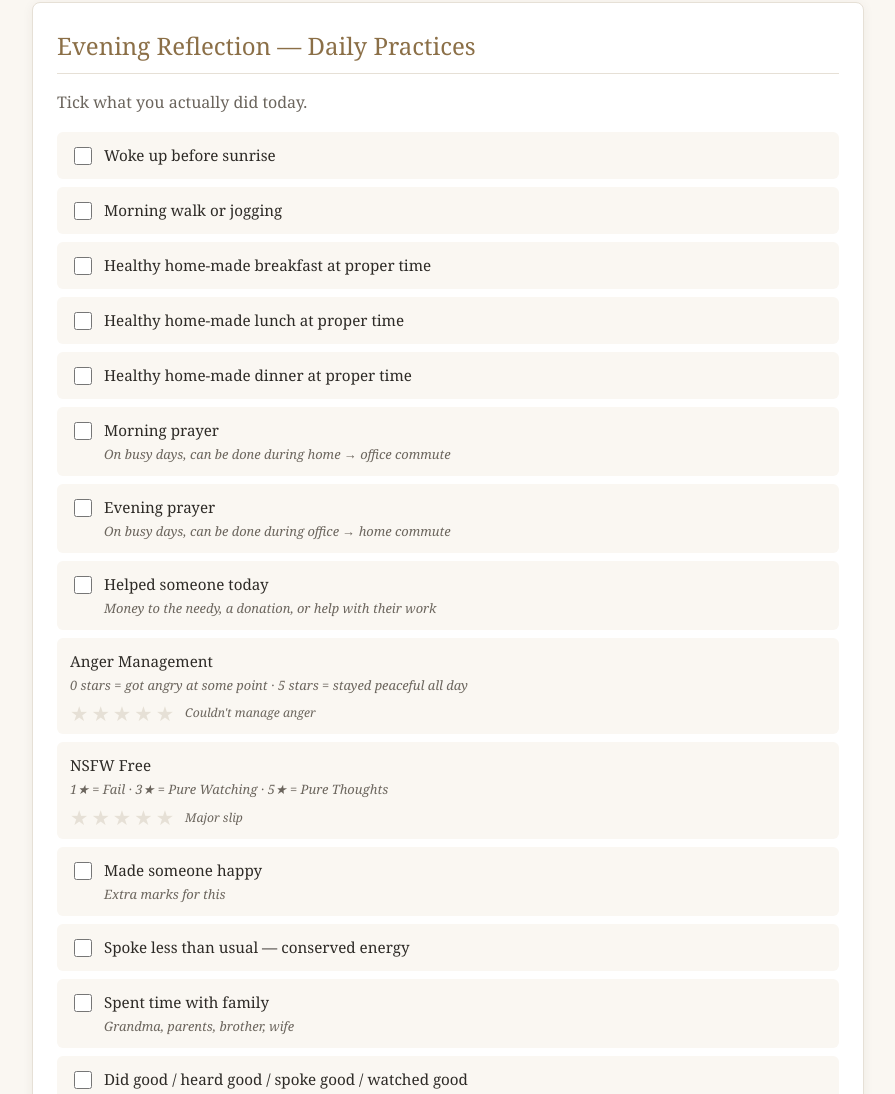
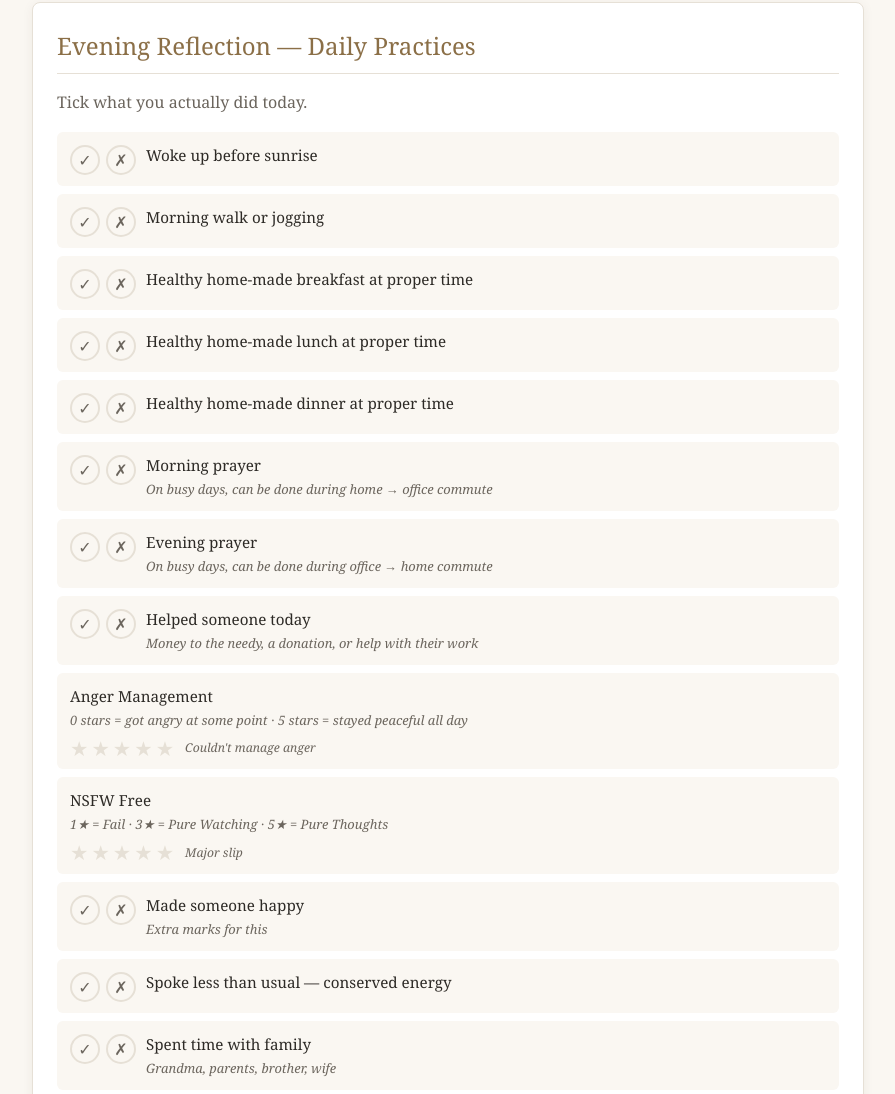
Before and after one commit to shray1/Dear-Diary, a plain HTML site: page diary.html in a window 1280 px wide. Shown: the part 991-2085 px from the top of the page, without its empty margins (192-1087 px from the left). Drawn offline with Linux system fonts and the light colour scheme.

Commit message:
Marking Yes/No to daily practices

```diff
--- a/diary.html
+++ b/diary.html
@@ -226,6 +226,38 @@
     background: #f0f5ed;
     border-color: var(--good);
   }
+  .check-item.marked-no {
+    background: #fdf0ec;
+    border-color: #d98060;
+  }
+  /* Tri-state Yes / No toggle buttons (daily practices only) */
+  .ptog-wrap {
+    display: flex;
+    gap: 6px;
+    margin-right: 10px;
+    flex-shrink: 0;
+    margin-top: 2px;
+  }
+  .ptog-btn {
+    width: 30px;
+    height: 30px;
+    border-radius: 50%;
+    border: 2px solid var(--line);
+    background: transparent;
+    cursor: pointer;
+    font-size: 1em;
+    line-height: 1;
+    display: flex;
+    align-items: center;
+    justify-content: center;
+    transition: all 0.15s;
+    color: var(--soft);
+    font-family: inherit;
+    padding: 0;
+  }
+  .ptog-btn:hover { border-color: var(--accent-soft); color: var(--ink); }
+  .ptog-yes.active  { background: var(--good);  border-color: var(--good);  color: #fff; }
+  .ptog-no.active   { background: #c0552a;      border-color: #c0552a;      color: #fff; }
   .star-rating {
     display: none;
     align-items: center;
@@ -1317,24 +1349,28 @@ function buildChecklist(containerId, items, kind) {
       el.appendChild(div);
       return;
     }
-    const inp = document.createElement('input');
-    inp.type = 'checkbox';
-    inp.id = 'chk_' + item.id;
-    inp.dataset.itemId = item.id;
-    inp.addEventListener('change', e => {
-      e.target.parentElement.classList.toggle('checked', e.target.checked);
-      if (isPeriodKind) {
-        const entryDate = document.getElementById('entryDate').value || todayISO();
-        if (e.target.checked) {
-          if (!e.target.dataset.performedOn) e.target.dataset.performedOn = entryDate;
-        } else {
-          e.target.dataset.performedOn = '';
-        }
-        updatePerformedOnLabel(item.id, e.target.dataset.performedOn);
-      }
-    });
+    if (!isPeriodKind) {
+      // Daily practices: tri-state Yes / No / Unfilled toggle buttons
+      div.id = 'pitem_' + item.id;
+      const togWrap = document.createElement('div');
+      togWrap.className = 'ptog-wrap';
+      const yesBtn = document.createElement('button');
+      yesBtn.type = 'button';
+      yesBtn.className = 'ptog-btn ptog-yes';
+      yesBtn.id = 'ptog_yes_' + item.id;
+      yesBtn.title = 'Yes — done';
+      yesBtn.textContent = '✓';
+      const noBtn = document.createElement('button');
+      noBtn.type = 'button';
+      noBtn.className = 'ptog-btn ptog-no';
+      noBtn.id = 'ptog_no_' + item.id;
+      noBtn.title = 'No — not done';
+      noBtn.textContent = '✗';
+      yesBtn.addEventListener('click', () => setPracticeState(item.id, yesBtn.classList.contains('active') ? null : 'yes'));
+      noBtn.addEventListener('click',  () => setPracticeState(item.id, noBtn.classList.contains('active')  ? null : 'no'));
+      togWrap.appendChild(yesBtn);
+      togWrap.appendChild(noBtn);
       const lab = document.createElement('label');
-    lab.htmlFor = inp.id;
       lab.textContent = item.label;
       if (item.hint) {
         const h = document.createElement('span');
@@ -1342,9 +1378,7 @@ function buildChecklist(containerId, items, kind) {
         h.textContent = item.hint;
         lab.appendChild(h);
       }
-    if (item.stars) {
-      lab.appendChild(buildStarWidget(item.id));
-    }
+      if (item.stars)     lab.appendChild(buildStarWidget(item.id));
       if (item.subratings) {
         const subWrap = document.createElement('div');
         subWrap.className = 'subratings-wrap';
@@ -1357,16 +1391,62 @@ function buildChecklist(containerId, items, kind) {
         });
         lab.appendChild(subWrap);
       }
-    if (isPeriodKind) {
+      div.appendChild(togWrap);
+      div.appendChild(lab);
+      el.appendChild(div);
+      return;
+    }
+    // Weekly / Monthly: keep original checkbox behaviour
+    const inp = document.createElement('input');
+    inp.type = 'checkbox';
+    inp.id = 'chk_' + item.id;
+    inp.dataset.itemId = item.id;
+    inp.addEventListener('change', e => {
+      e.target.parentElement.classList.toggle('checked', e.target.checked);
+      const entryDate = document.getElementById('entryDate').value || todayISO();
+      if (e.target.checked) {
+        if (!e.target.dataset.performedOn) e.target.dataset.performedOn = entryDate;
+      } else {
+        e.target.dataset.performedOn = '';
+      }
+      updatePerformedOnLabel(item.id, e.target.dataset.performedOn);
+    });
+    const lab = document.createElement('label');
+    lab.htmlFor = inp.id;
+    lab.textContent = item.label;
+    if (item.hint) {
+      const h = document.createElement('span');
+      h.className = 'hint';
+      h.textContent = item.hint;
+      lab.appendChild(h);
+    }
     const perfSpan = document.createElement('span');
     perfSpan.className = 'performed-on';
     perfSpan.id = 'perfon_' + item.id;
     lab.appendChild(perfSpan);
-    }
     div.appendChild(inp);
     div.appendChild(lab);
     el.appendChild(div);
   });
+}
+
+function setPracticeState(id, state) {
+  // state: 'yes' | 'no' | null (unfilled)
+  const div   = document.getElementById('pitem_' + id);
+  const yBtn  = document.getElementById('ptog_yes_' + id);
+  const nBtn  = document.getElementById('ptog_no_' + id);
+  if (!div || !yBtn || !nBtn) return;
+  yBtn.classList.toggle('active', state === 'yes');
+  nBtn.classList.toggle('active', state === 'no');
+  div.classList.toggle('checked',    state === 'yes');
+  div.classList.toggle('marked-no',  state === 'no');
+  // stars/subratings only visible when yes
+  const starEl = div.querySelector('.star-rating');
+  if (starEl) starEl.style.display = state === 'yes' ? 'flex' : 'none';
+  const subEl = div.querySelector('.subratings-wrap');
+  if (subEl) subEl.style.display = state === 'yes' ? 'flex' : 'none';
+  // fire change event so autosave picks it up
+  div.dispatchEvent(new Event('change', { bubbles: true }));
 }
 
 const STAR_INTENSITY = ['', 'Rushed', 'Distracted', 'Sincere', 'Focused', 'Deep & Devoted'];
@@ -1513,12 +1593,18 @@ function readForm() {
     monthlyOn: {},
     minutes: {}
   };
+  entry.dailyNo = {};
   DAILY_ITEMS.forEach(i => {
     if (i.rateOnly) {
       entry.daily[i.id + 'Rating'] = getStarRating(i.id);
       return;
     }
-    entry.daily[i.id] = document.getElementById('chk_' + i.id).checked;
+    const yBtn = document.getElementById('ptog_yes_' + i.id);
+    const nBtn = document.getElementById('ptog_no_' + i.id);
+    const isYes = yBtn && yBtn.classList.contains('active');
+    const isNo  = nBtn && nBtn.classList.contains('active');
+    entry.daily[i.id] = isYes ? true : false;
+    if (isNo) entry.dailyNo[i.id] = true;
     if (i.stars) entry.daily[i.id + 'Rating'] = getStarRating(i.id);
     if (i.subratings) i.subratings.forEach(sub => {
       entry.daily[i.id + '_' + sub.id] = getStarRating(i.id + '_' + sub.id);
@@ -1561,9 +1647,14 @@ function writeForm(entry) {
       setStarRating(i.id, rating);
       return;
     }
-    const c = document.getElementById('chk_' + i.id);
-    c.checked = !!(entry.daily && entry.daily[i.id]);
-    c.parentElement.classList.toggle('checked', c.checked);
+    const val    = entry.daily && entry.daily[i.id];
+    const isNo   = !!(entry.dailyNo && entry.dailyNo[i.id]);
+    // Backward-compat: old entries store false without dailyNo → treat as unfilled
+    let state = null;
+    if (val === true)      state = 'yes';
+    else if (isNo)         state = 'no';
+    // val===false with no dailyNo entry → unfilled (null)
+    setPracticeState(i.id, state);
     if (i.stars) setStarRating(i.id, (entry.daily && entry.daily[i.id + 'Rating']) || 0);
     if (i.subratings) i.subratings.forEach(sub => {
       setStarRating(i.id + '_' + sub.id, (entry.daily && entry.daily[i.id + '_' + sub.id]) || 0);
@@ -2451,9 +2542,18 @@ function renderDayReport(c) {
   }
 
   html += '<h3 style="margin-top:18px;">Practice breakdown</h3>';
+  const dailyIds = new Set(DAILY_ITEMS.filter(i => !i.rateOnly).map(i => i.id));
   r.breakdown.forEach(b => {
     const pct = b.max > 0 ? Math.round((b.points / b.max) * 100) : 0;
-    html += '<div class="progress-row"><span>' + b.label + '</span>';
+    let stateIcon = '';
+    if (dailyIds.has(b.id)) {
+      const isYes = entry.daily && entry.daily[b.id] === true;
+      const isNo  = entry.dailyNo && entry.dailyNo[b.id];
+      if (isYes)      stateIcon = '<span title="Done" style="color:var(--good);font-size:1em;margin-right:6px;">✓</span>';
+      else if (isNo)  stateIcon = '<span title="Not done" style="color:#c0552a;font-size:1em;margin-right:6px;">✗</span>';
+      else            stateIcon = '<span title="Not filled" style="color:var(--soft);font-size:1em;margin-right:6px;">?</span>';
+    }
+    html += '<div class="progress-row"><span>' + stateIcon + b.label + '</span>';
     html += '<div class="progress-bar"><div class="progress-fill" style="width:' + pct + '%"></div></div>';
     html += '<span class="pct">' + b.points.toFixed(1) + ' / ' + b.max + '</span></div>';
   });
```
Lines whose indentation alone changed are shown as unchanged.
